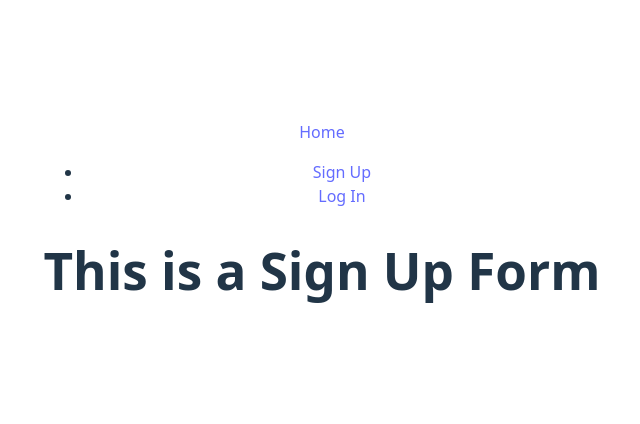
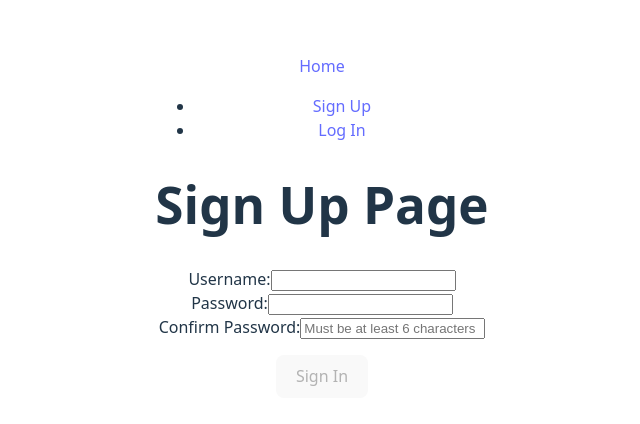
Before and after one commit to ryandeist/moovr-front-end, a React (Vite) app: page /signup in a window 1280 px wide. Shown: the part 174-598 px from the top of the page, without its empty margins (318-958 px from the left). Built offline with nearby package versions, Linux system fonts and the light colour scheme; no server answers.

Commit message:
built SignUpForm compoent, built signUp service function. Updateded error messaging on LogInForm and SignUpForm.

```diff
--- a/src/components/Landing/Landing.jsx
+++ b/src/components/Landing/Landing.jsx
@@ -5,7 +5,6 @@ import { UserContext } from '../../contexts/UserContext';
 
 const Landing = () => {
     const { user } = useContext(UserContext);
-    console.log(`user on landing page: ${user}`)
 
     return (
         <>
--- a/src/components/LoginForm/LoginForm.jsx
+++ b/src/components/LoginForm/LoginForm.jsx
@@ -2,7 +2,7 @@
 import { useState, useContext } from 'react'
 import { useNavigate } from 'react-router'
 import { UserContext } from '../../contexts/UserContext'
-import { login } from '../../services/authService'
+import { logIn } from '../../services/authService'
 
 // component
 const LoginForm = () => {
@@ -24,7 +24,7 @@ const LoginForm = () => {
     const handleSubmit = async (evt) => {
         evt.preventDefault()
         try {
-            const loggedInUser = await login(formData)
+            const loggedInUser = await logIn(formData)
             setUser(loggedInUser)
             navigate('/')
         } catch (err) {
--- a/src/components/SignUpForm/SignUpForm.jsx
+++ b/src/components/SignUpForm/SignUpForm.jsx
@@ -1,10 +1,95 @@
+// imports
+import { useState, useContext } from "react"
+import { useNavigate } from "react-router"
+import { UserContext } from "../../contexts/UserContext"
+import { signUp } from "../../services/authService"
 
-// Component
+// components
 const SignUpForm = () => {
+    // hooks
+    const { setUser } = useContext(UserContext)
+    const navigate = useNavigate()
 
+    // state variables
+    const [formData, setFormData] = useState({
+        username: "",
+        password: "",
+        passwordConfirm: "",
+    })
+    const [message, setMessage] = useState("")
+    const { username, password, passwordConfirm } = formData
+
+    // handler functions
+    const handleChange = (evt) => {
+        setMessage("")
+        setFormData({ ...formData, [evt.target.name]: evt.target.value })
+    }
+
+    const handleSubmit = async (evt) => {
+        evt.preventDefault()
+
+        try {
+            const newUser = await signUp(formData)
+            setUser(newUser)
+            navigate("/")
+        } catch (err) {
+            setMessage(err.message)
+        }
+    }
+
+    // predicate function
+    const isSignUpValid = () => {
+        return !(
+            username &&
+            username.length >= 5 &&
+            password &&
+            password.length >= 6 &&
+            password === passwordConfirm
+        )
+    }
+
+    // return
     return (
         <>
-            <h1>This is a Sign Up Form</h1>
+            <h1>Sign Up Page</h1>
+            <form autoComplete='off' onSubmit={handleSubmit}>
+                <div>
+                    <label htmlFor="username">Username:</label>
+                    <input
+                        type="text"
+                        name="username"
+                        id="username"
+                        value={username}
+                        onChange={handleChange}
+                        required
+                    />
+                </div>
+                <div>
+                    <label htmlFor="password">Password:</label>
+                    <input
+                        type="password"
+                        name="password"
+                        id="password"
+                        value={password}
+                        onChange={handleChange}
+                        required
+                    />
+                </div>
+                <div>
+                    <label htmlFor="confirm">Confirm Password:</label>
+                    <input
+                        type="password"
+                        id="confirm"
+                        name="passwordConfirm"
+                        placeholder="Must be at least 6 characters"
+                        value={passwordConfirm}
+                        onChange={handleChange}
+                        required
+                    />
+                </div>
+                <p>{message}</p>
+                <button disabled={isSignUpValid()}>Sign In</button>
+            </form>
         </>
     )
 }
--- a/src/services/authService.js
+++ b/src/services/authService.js
@@ -1,9 +1,9 @@
 import { ACCESS_TOKEN, REFRESH_TOKEN, USERNAME } from '../constants';
 import api from '../services/apiService';
 
-const BASE_URL = `${import.meta.env.VITE_BACK_END_SERVER_URL}/api/token/`;
+export const logIn = async (formData) => {
+    const BASE_URL = `${import.meta.env.VITE_BACK_END_SERVER_URL}/api/token/`;
 
-export const login = async (formData) => {
     try {
         const res = await api.post(BASE_URL, formData);
 
@@ -18,3 +18,22 @@ export const login = async (formData) => {
         throw new Error(err);
     }
 };
+
+export const signUp = async (formData) => {
+    const BASE_URL = `${import.meta.env.VITE_BACK_END_SERVER_URL}/api/user/signup/`;
+    console.log(formData)
+
+    try {
+        const res = await api.post(BASE_URL, formData);
+
+        localStorage.setItem('access', res.data.access);
+        localStorage.setItem('refresh', res.data.refresh);
+        localStorage.setItem('user', JSON.stringify(res.data.user));
+
+        console.log("Signup and Log In successful:", res.data.user);
+        return res.data.user;
+    } catch (err) {
+        console.log("Signup failed:", err)
+        throw new Error(err);
+    }
+}
```
